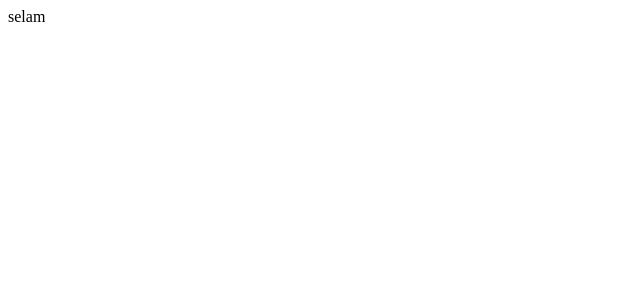
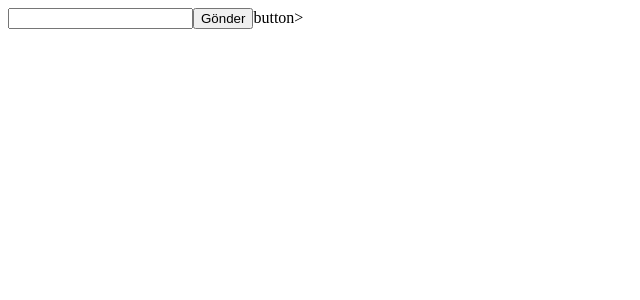
Before and after one commit to ramazantufekci/n, a React (Vite) app: page / in a window 1280 px wide. Shown: the top 300 px of the page, without its empty margins (0-640 px from the left). Built offline with nearby package versions, Linux system fonts and the light colour scheme.

Commit message:
Update App.jsx

```diff
--- a/src/App.jsx
+++ b/src/App.jsx
@@ -1,7 +1,15 @@
+import React, { useEffect, useState } from 'react';
 function App(){
+  const [polls, setPolls] = useState([]);
+  const submit = (e)=>{
+    console.log(e);
+  }
   return(
     <>
-      selam
+      <from>
+        <input name="is" />
+        <button onChange={submit}>Gönder</button>button>
+      </from>
     </>
   );
 }
```
